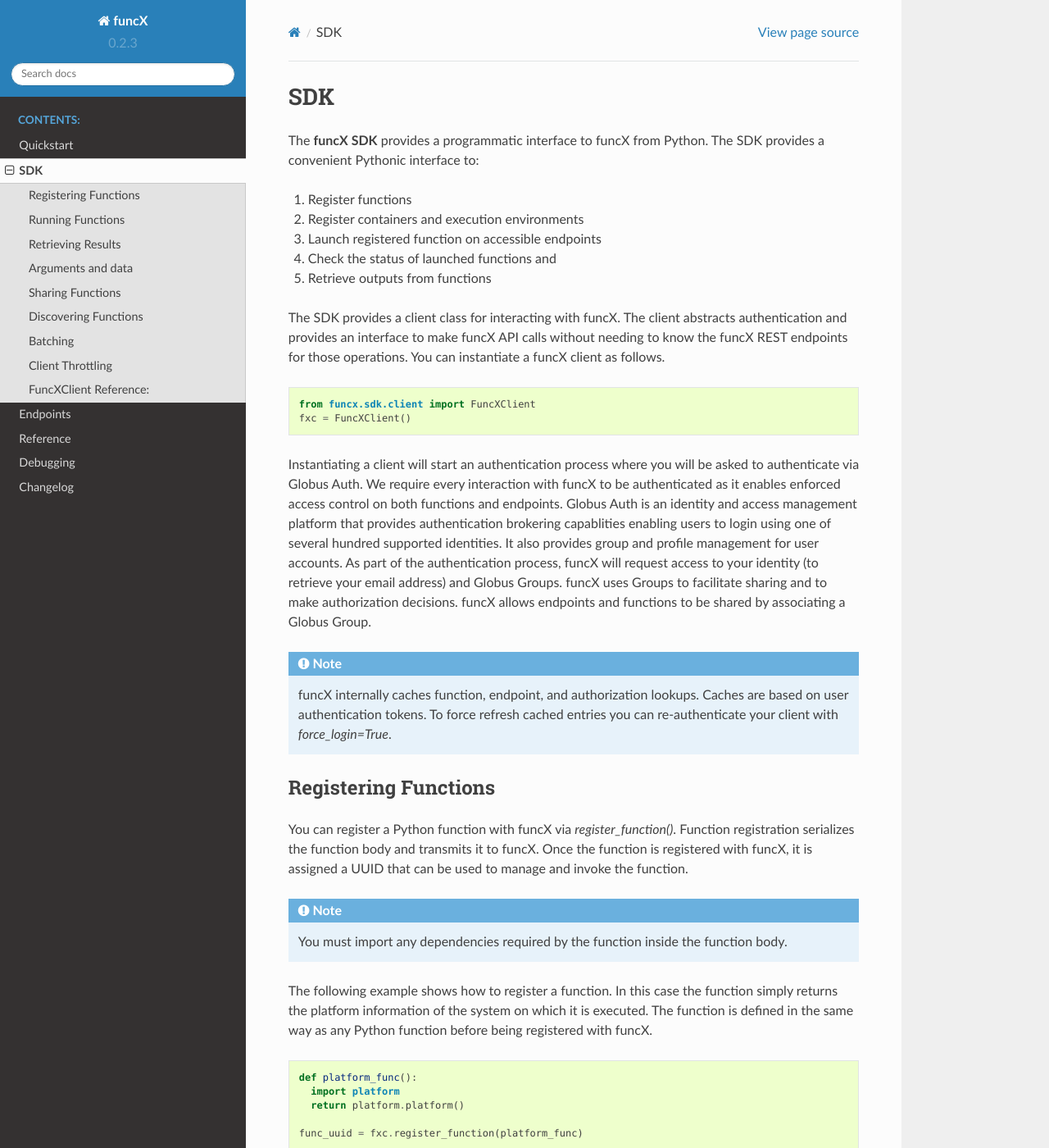
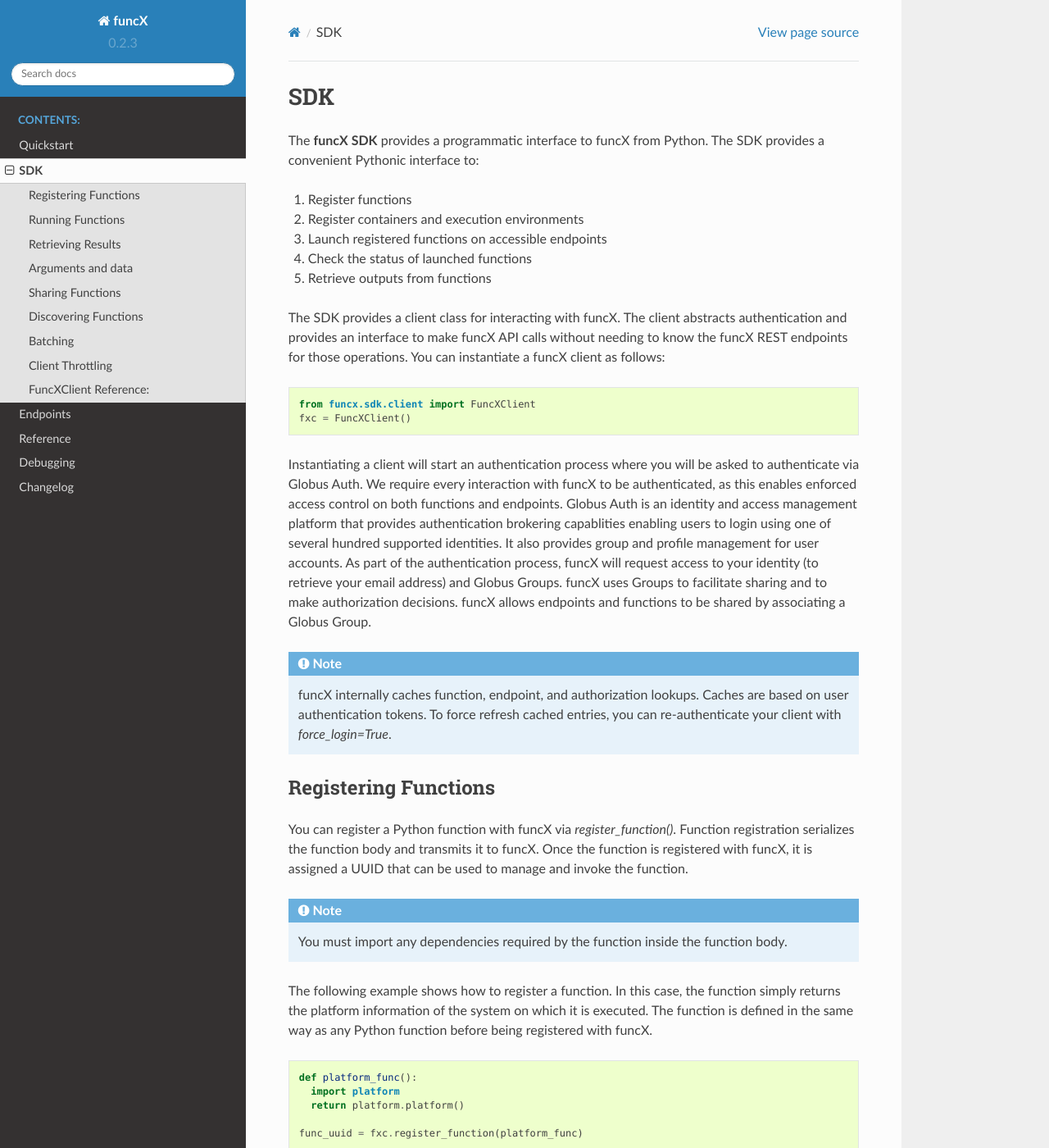
Before and after one commit to globus/globus-compute, a Sphinx documentation site: the page built from docs/sdk.rst, in a window 1280 px wide and 1400 px high. Shown: the whole window at 82% size. Built offline with Sphinx 7.4.7 and the Read the Docs theme 2.0.0, drawn with Linux system fonts in a browser that asks for light colours; some of the changed text lies outside the part shown.

Commit message:
Apply suggestions from code review
Co-authored-by: Daniel S. Katz <d.katz@ieee.org>

```diff
--- a/docs/sdk.rst
+++ b/docs/sdk.rst
@@ -6,14 +6,14 @@ The SDK provides a convenient Pythonic interface to:
 
 1. Register functions
 2. Register containers and execution environments
-3. Launch registered function on accessible endpoints
-4. Check the status of launched functions and
+3. Launch registered functions on accessible endpoints
+4. Check the status of launched functions
 5. Retrieve outputs from functions
 
 The SDK provides a client class for interacting with funcX. The client
 abstracts authentication and provides an interface to make funcX
 API calls without needing to know the funcX REST endpoints for those operations.
-You can instantiate a funcX client as follows.
+You can instantiate a funcX client as follows:
 
 .. code-block:: python
 
@@ -21,7 +21,7 @@ You can instantiate a funcX client as follows.
   fxc = FuncXClient()
 
 Instantiating a client will start an authentication process where you will be asked to authenticate via Globus Auth.
-We require every interaction with funcX to be authenticated as it enables enforced
+We require every interaction with funcX to be authenticated, as this enables enforced
 access control on both functions and endpoints.
 Globus Auth is an identity and access management platform that provides authentication brokering
 capablities enabling users to login using one of several hundred supported identities.
@@ -32,7 +32,7 @@ Groups to facilitate sharing and to make authorization decisions.
 funcX allows endpoints and functions to be shared by associating a Globus Group.
 
 .. note:: funcX internally caches function, endpoint, and authorization lookups. Caches are based on user authentication tokens. To force refresh cached
-          entries you can re-authenticate your client with `force_login=True`.
+          entries, you can re-authenticate your client with `force_login=True`.
 
 Registering Functions
 ---------------------
@@ -44,7 +44,7 @@ UUID that can be used to manage and invoke the function.
 .. note:: You must import any dependencies required by the function inside the function body.
 
 
-The following example shows how to register a function. In this case the function simply
+The following example shows how to register a function. In this case, the function simply
 returns the platform information of the system on which it is executed. The function
 is defined in the same way as any Python function before being registered with funcX.
 
@@ -93,7 +93,7 @@ Arguments and data
 ------------------
 funcX functions operate the same as any other Python function. You can pass arguments \*args and \**kwargs
 and return values from functions. The only constraint is that data passed to/from a funcX function must be
-serializable (e.g., via Pickle) and less than 2MB in size.  Input arguments can be passed to the function
+serializable (e.g., via Pickle) and less than 2 MB in size.  Input arguments can be passed to the function
 using the `run()` function. The following example shows how strings can be passed to and from a function.
 
 .. code-block:: python
@@ -149,7 +149,7 @@ Batching
 --------------
 
 The SDK includes a batch interface to reduce the overheads of launching a function many times.
-To use this interface you must first create a batch object and then pass that object
+To use this interface, you must first create a batch object and then pass that object
 to the `batch_run` function.
 
 .. code-block:: python
@@ -171,9 +171,9 @@ There is also a batch result interface to retrieve the results of a batch.
 Client Throttling
 -----------------
 
-In order to avoid overloading funcX we place soft throttling restrictions on the funcX client.
+In order to avoid overloading funcX, we place soft throttling restrictions on the funcX client.
 There are two key throttling measures: first, we limit the number of requests a client can make (20 requests every 10 seconds),
-and second, we limit the size of input and output transmitted through the service (5MB per request).
+and second, we limit the size of input and output transmitted through the service (5 MB per request).
 
 Batching requests and status can help reduce the number of requests made to the Web Service. In addition, the limit on
 the number of requests made to the Web Service can be removed by setting `throttling_enabled` to False.
```
Also changed, not shown: other parts of docs/sdk.rst (+3 -3 lines), docs/index.rst (+4 -4 lines), docs/quickstart.rst (+7 -7 lines).
